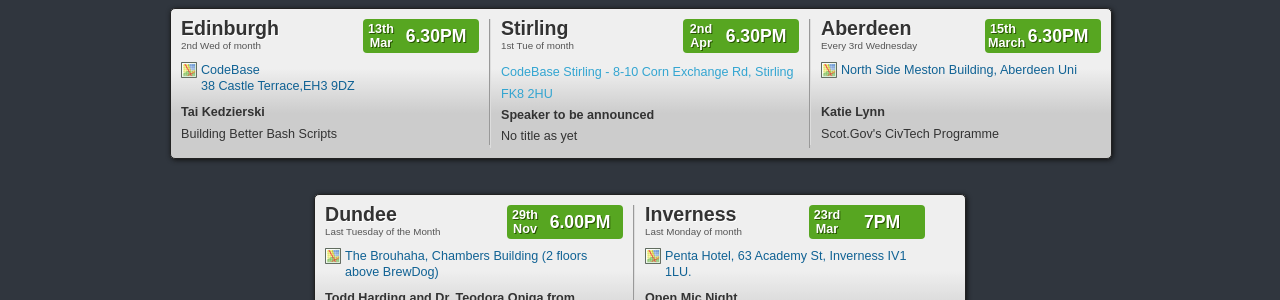
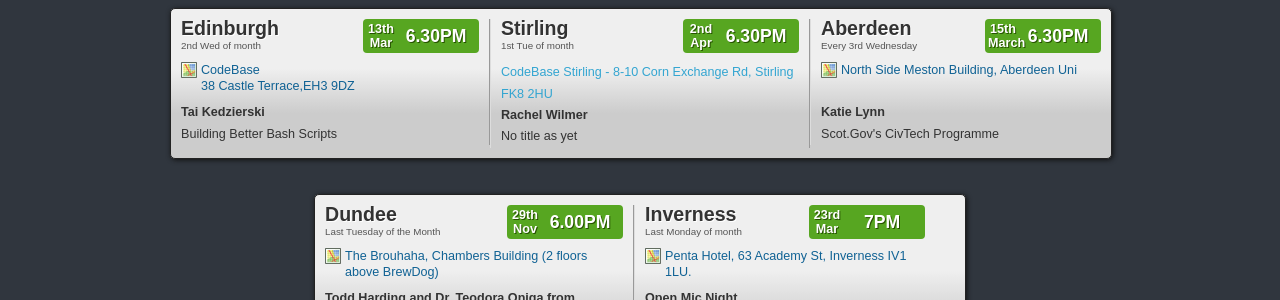
Before and after one commit to techmeetup/techmeetup.co.uk, a Jekyll site: the page built from index.html, in a window 1280 px wide. Shown: the part 391-691 px from the top of the page. Built offline with Jekyll 4.4.1, drawn with Linux system fonts in a browser that asks for light colours.

Commit message:
Added Rachel as speaker for Stirling in April

```diff
--- a/_data/index.json
+++ b/_data/index.json
@@ -22,7 +22,7 @@
   "stirling": {
     "speakers": [
      {
-        "name": "Speaker to be announced",
+        "name": "Rachel Wilmer",
         "talk": "No title as yet"
       }
     ],
```
